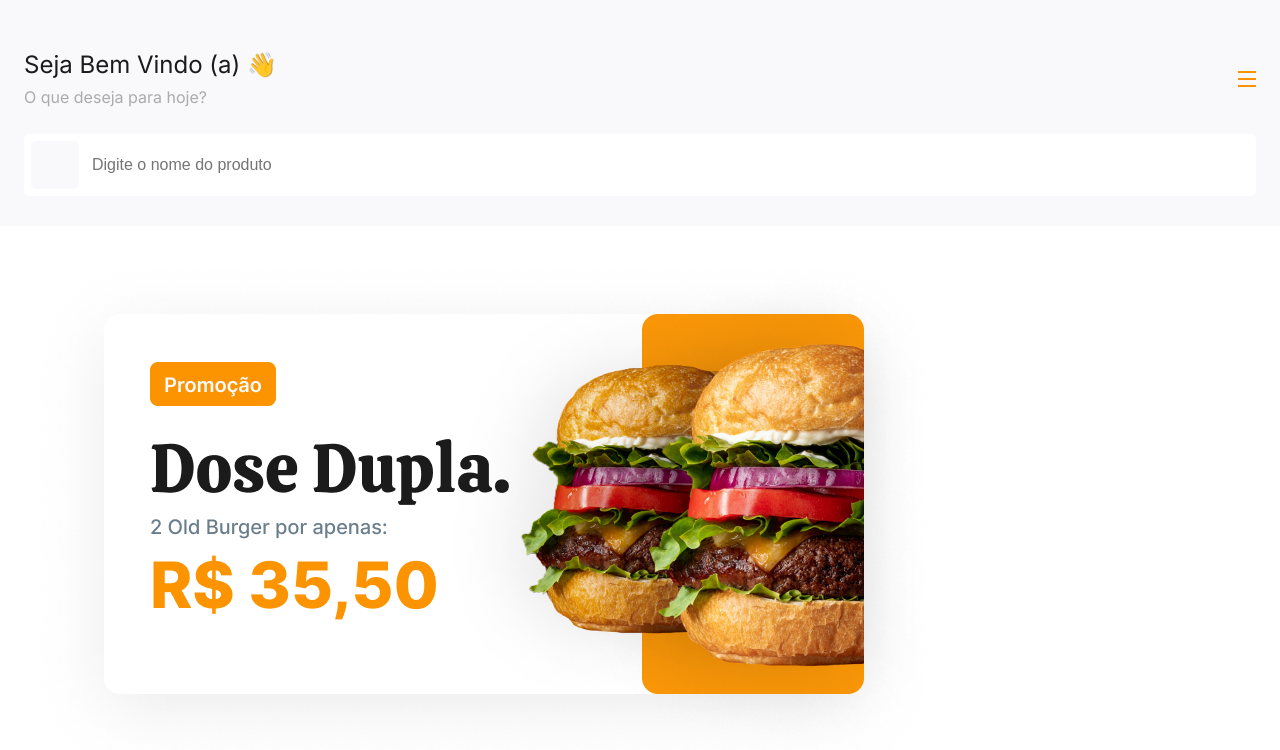
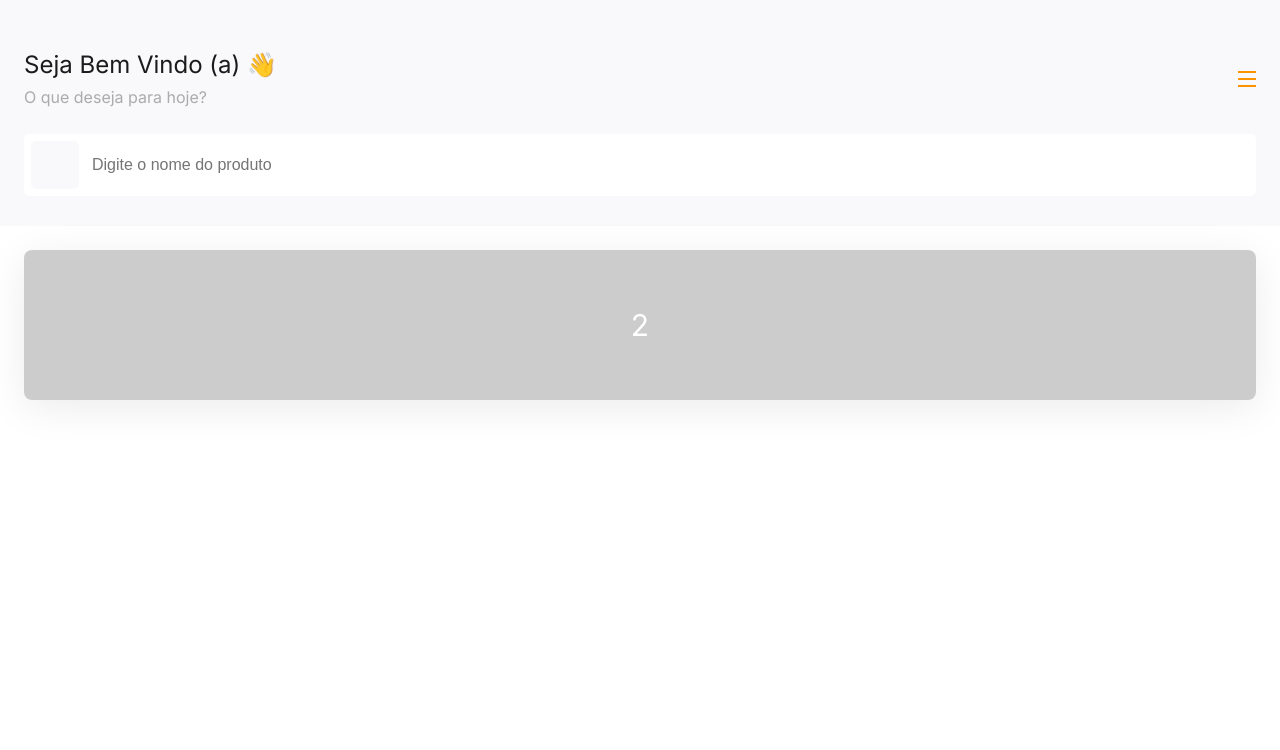
Before and after one commit to nathanflorencio/b7delivery, a Next.js app: page /1 in a window 1280 px wide. Shown: the top 750 px of the page. Built offline with nearby package versions, Linux system fonts and the light colour scheme.

Commit message:
Finished menu banner effect from lib.

```diff
--- a/components/Banner/index.tsx
+++ b/components/Banner/index.tsx
@@ -1,4 +1,5 @@
 import { Swiper, SwiperSlide } from 'swiper/react';
+import { Autoplay } from 'swiper';
 import 'swiper/css';
 
 import styles from './styles.module.css';
@@ -8,10 +9,16 @@ export const Banner = () => {
     <div className={styles.container}>
       <Swiper
         slidesPerView={1}
+        loop={true}
+        autoplay={{
+          delay: 1000,
+          disableOnInteraction: false,
+        }}
+        modules={[Autoplay]}
         className={styles.swiper}
       >
-        <SwiperSlide className={styles.slide}><img src="/tmp/banner1.png" alt="" /></SwiperSlide>
-        <SwiperSlide className={styles.slide}><img src="/tmp/banner1.png" alt="" /></SwiperSlide>
+        <SwiperSlide className={styles.slide}><div className={styles.slideImg}>1</div></SwiperSlide>
+        <SwiperSlide className={styles.slide}><div className={styles.slideImg}>2</div></SwiperSlide>
       </Swiper>
     </div>
   );
--- a/components/Banner/styles.module.css
+++ b/components/Banner/styles.module.css
@@ -1,3 +1,35 @@
 .container {
   margin: 24px;
 }
+
+.swiper {
+  width: 100%;
+  height: 100%;
+  box-shadow: 0px 8px 40px rgba(0, 0, 0, 0.08);
+  border-radius: 8px;
+}
+
+.slide {
+  text-align: center;
+  background: #fff;
+  display: flex;
+  justify-content: center;
+  align-items: center;
+}
+
+.slide img {
+  display: block;
+  width: 100%;
+  height: 100%;
+  object-fit: cover;
+}
+.slideImg {
+  width: 100%;
+  height: 150px;
+  background-color: #CCC;
+  color: #FFF;
+  font-size: 30px;
+  display: flex;
+  justify-content: center;
+  align-items: center;
+}
--- a/components/Banner/swiper.css
+++ /dev/null
@@ -1,19 +0,0 @@
-.swiper {
-  width: 100%;
-  height: 100%;
-}
-
-.slide {
-  text-align: center;
-  background: #fff;
-  display: flex;
-  justify-content: center;
-  align-items: center;
-}
-
-.slide img {
-  display: block;
-  width: 100%;
-  height: 100%;
-  object-fit: cover;
-}
```
